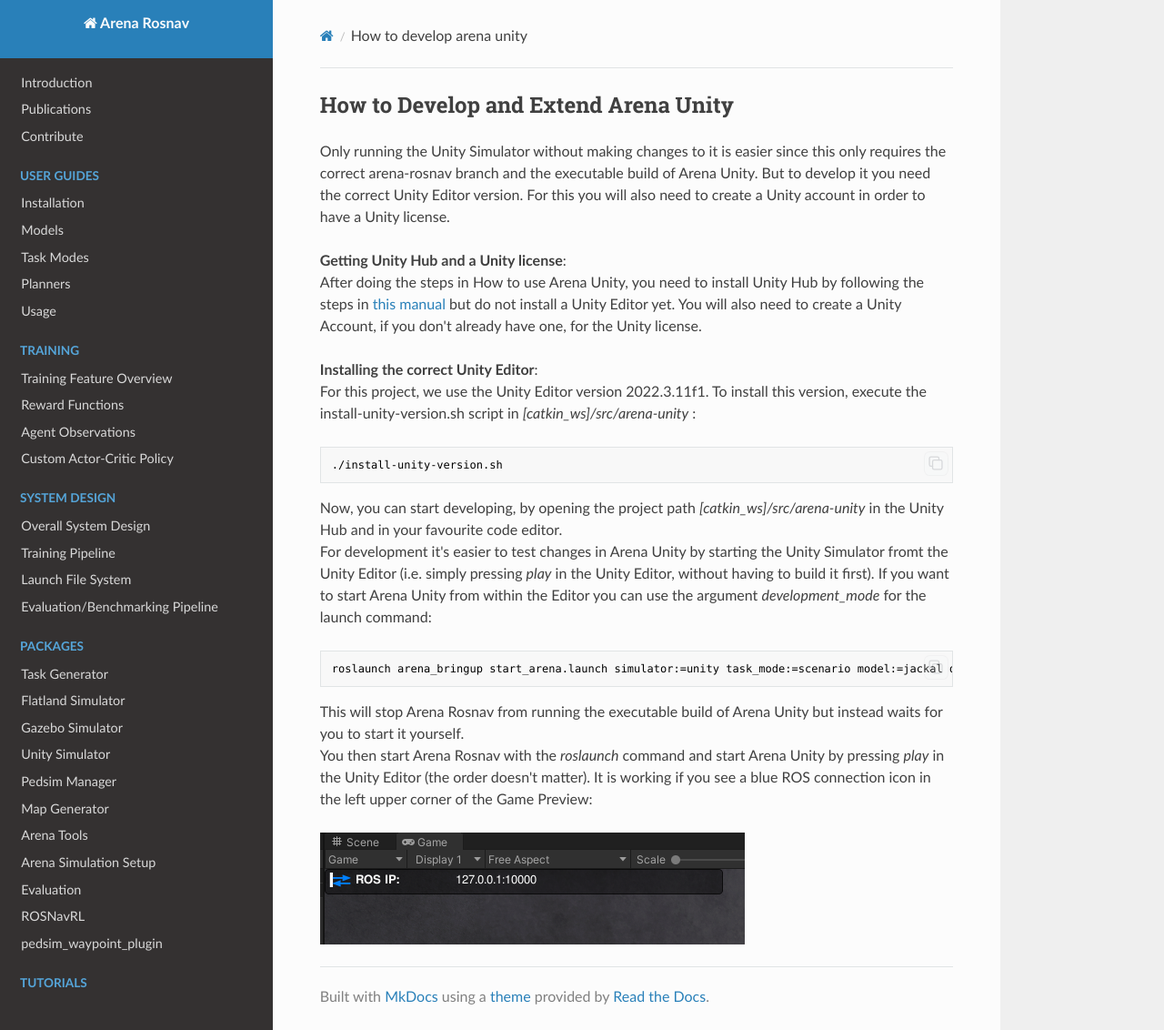
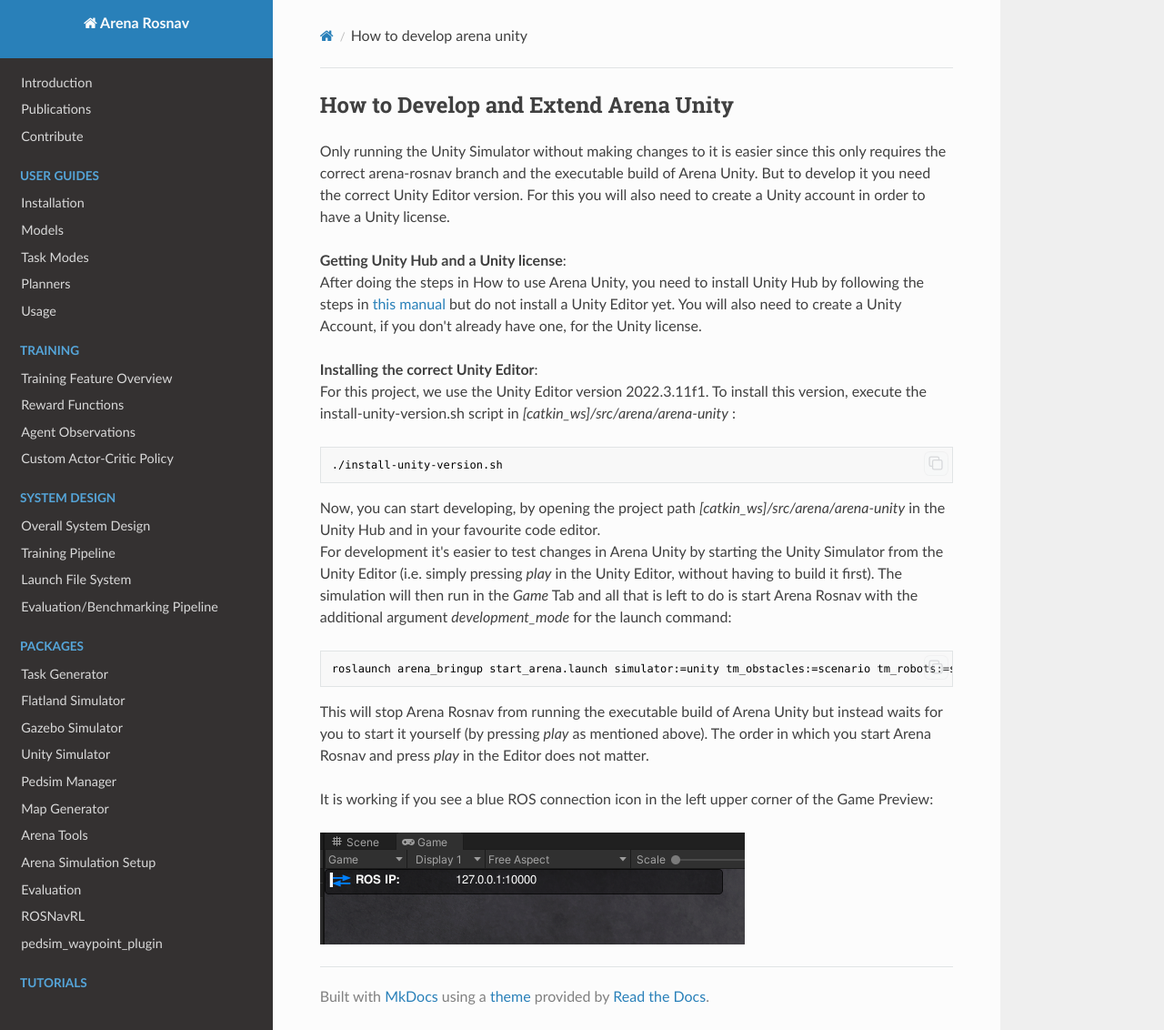
Before and after one commit to Arena-Rosnav/.github, an MkDocs documentation site: the page built from docs/packages/unity/how_to_develop_arena_unity.md, in a window 1280 px wide and 1132 px high. Shown: the whole window at 91% size. Built offline with MkDocs 1.6.1, drawn with Linux system fonts in a browser that asks for light colours; nearby versions of some CDN libraries; comment, search, counter and statistics services are not loaded.

Commit message:
updated installation and usage pages of Unity for after the big reconstruct

````diff
--- a/docs/packages/unity/how_to_develop_arena_unity.md
+++ b/docs/packages/unity/how_to_develop_arena_unity.md
@@ -5,17 +5,18 @@
 After doing the steps in How to use Arena Unity, you need to install Unity Hub by following the steps in [this manual](https://docs.unity3d.com/hub/manual/InstallHub.html#install-hub-linux) but do not install a Unity Editor yet. You will also need to create a Unity  Account, if you don't already have one, for the Unity license.
 
 **Installing the correct Unity Editor**:
-For this project, we use the Unity Editor version 2022.3.11f1. To install this version, execute the install-unity-version.sh script  in *\[catkin_ws\]/src/arena-unity* :
+For this project, we use the Unity Editor version 2022.3.11f1. To install this version, execute the install-unity-version.sh script  in *\[catkin_ws\]/src/arena/arena-unity* :
 ```sh
 ./install-unity-version.sh
 ```
 
-Now, you can start developing, by opening the project path *\[catkin_ws\]/src/arena-unity* in the Unity Hub and in your favourite code editor.
-For development it's easier to test changes in Arena Unity by starting the Unity Simulator fromt the Unity Editor (i.e. simply pressing *play* in the Unity Editor, without having to build it first). If you want to start Arena Unity from within the Editor you can use the argument *development_mode* for the launch command:
+Now, you can start developing, by opening the project path *\[catkin_ws\]/src/arena/arena-unity* in the Unity Hub and in your favourite code editor.
+For development it's easier to test changes in Arena Unity by starting the Unity Simulator from the Unity Editor (i.e. simply pressing *play* in the Unity Editor, without having to build it first). The simulation will then run in the *Game* Tab and all that is left to do is start Arena Rosnav with the additional argument *development_mode* for the launch command:
 ```sh
-roslaunch arena_bringup start_arena.launch simulator:=unity task_mode:=scenario model:=jackal development_mode:=true
+roslaunch arena_bringup start_arena.launch simulator:=unity tm_obstacles:=scenario tm_robots:=scenario model:=jackal development_mode:=true
 ```
-This will stop Arena Rosnav from running the executable build of Arena Unity but instead waits for you to start it yourself.
-You then start Arena Rosnav with the *roslaunch* command and start Arena Unity by pressing *play* in the Unity Editor (the order doesn't matter). It is working if you see a blue ROS connection icon in the left upper corner of the Game Preview:
+This will stop Arena Rosnav from running the executable build of Arena Unity but instead waits for you to start it yourself (by pressing *play* as mentioned above). The order in which you start Arena Rosnav and press *play* in the Editor does not matter.
+
+It is working if you see a blue ROS connection icon in the left upper corner of the Game Preview:
 
 ![](../../images/packages/Unity-Connection-Success.png)
````
Also changed, not shown: docs/packages/unity/how_to_use_arena_unity.md (+5 -5 lines).
